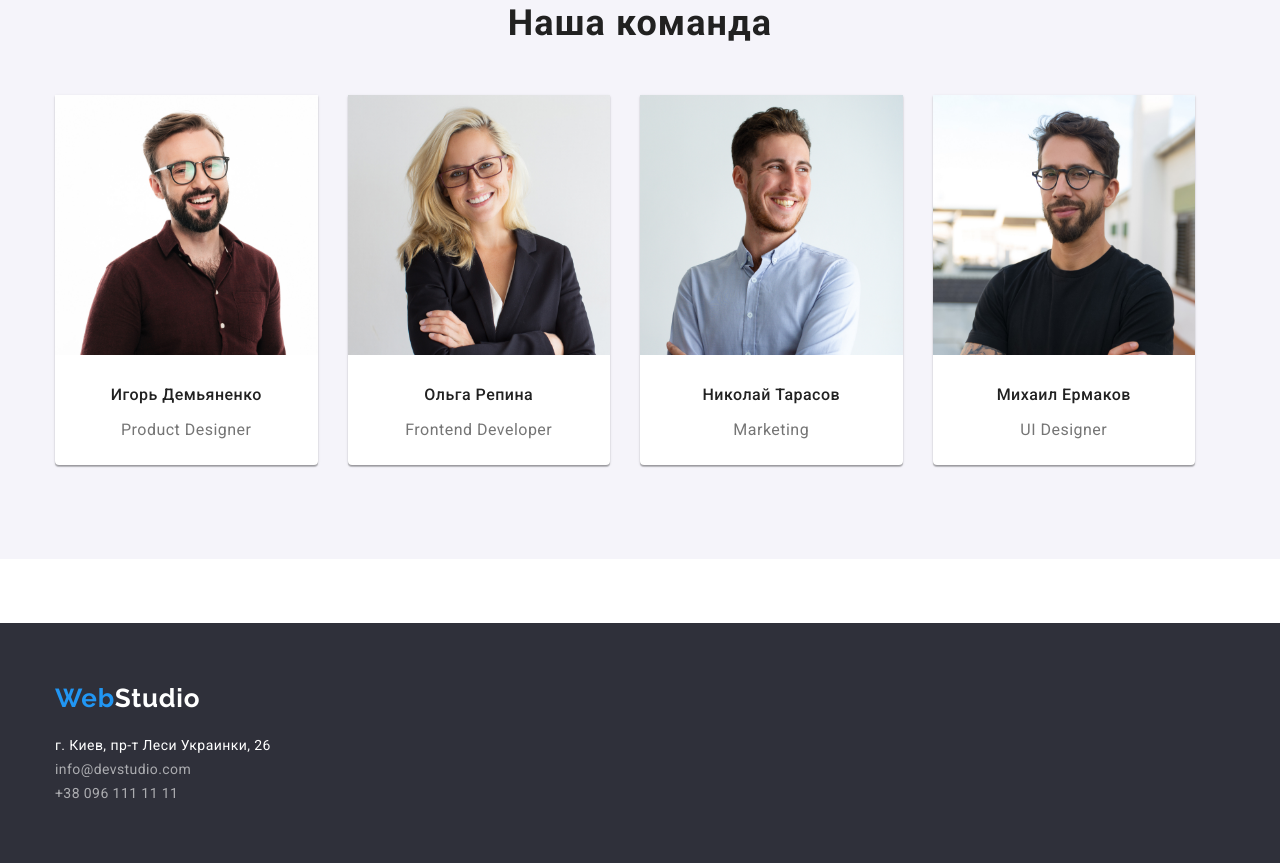
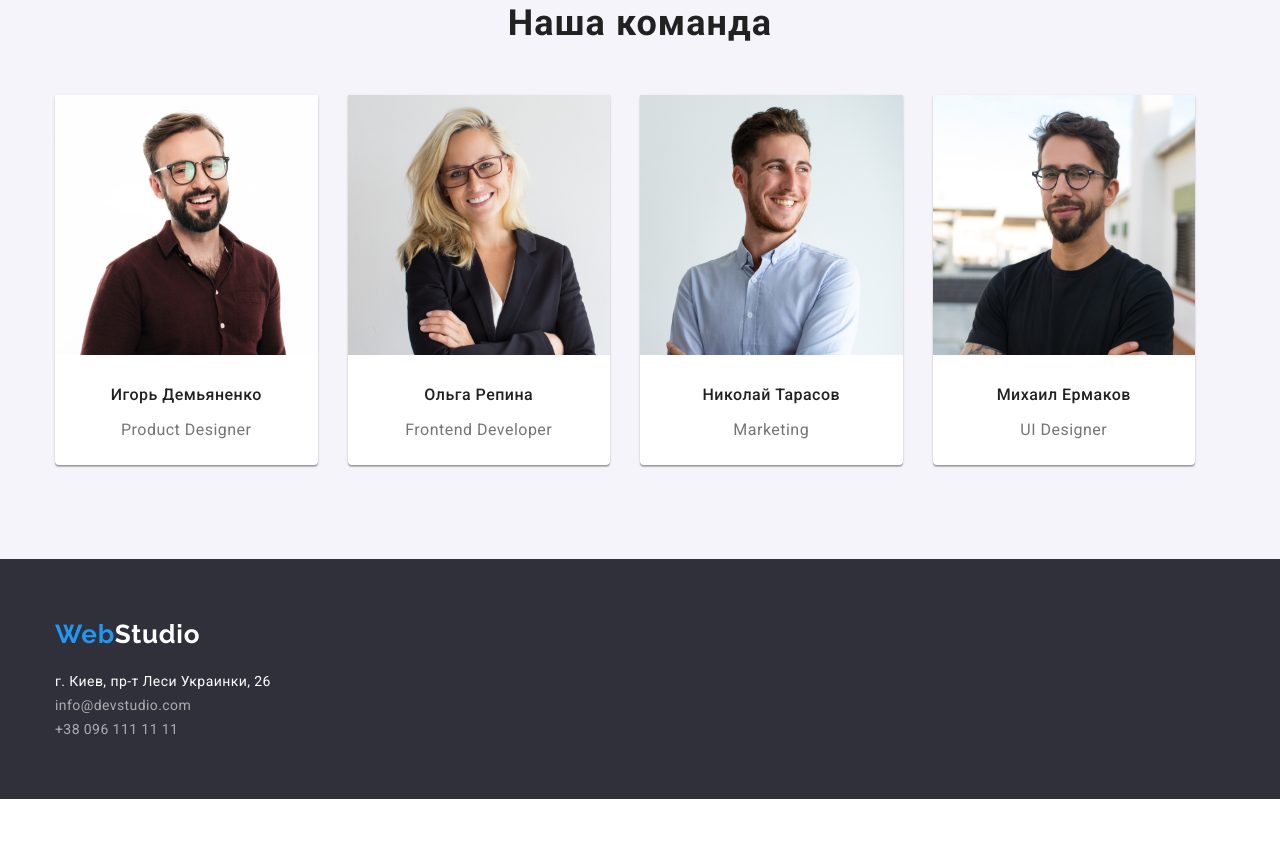
Before and after one commit to Maksim8811/goit-markup-hw-03, a plain HTML site: page index.html in a window 1280 px wide. Shown: the part 1570-2433 px from the top of the page. After the commit the page ends 2369 px from the top, so only its background shows below. Drawn offline with nearby package versions, Linux system fonts and the light colour scheme.

Commit message:
исправил футер

```diff
--- a/css/styles.css
+++ b/css/styles.css
@@ -329,7 +329,7 @@ body {
 
 .footer {
   background-color: #2f303a;
-  margin-top: 64px;
+  margin-top: 0;
 }
 .logo-name-footer {
   font-family: var(--text-logo);
```
